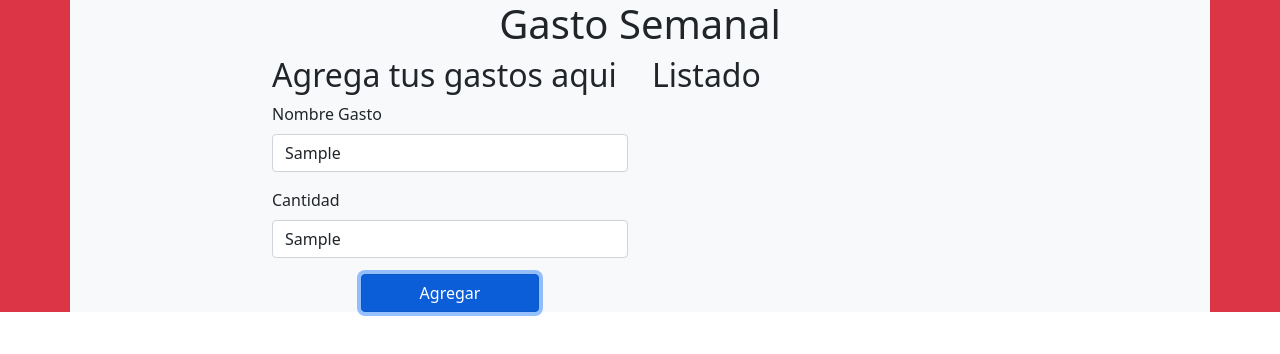
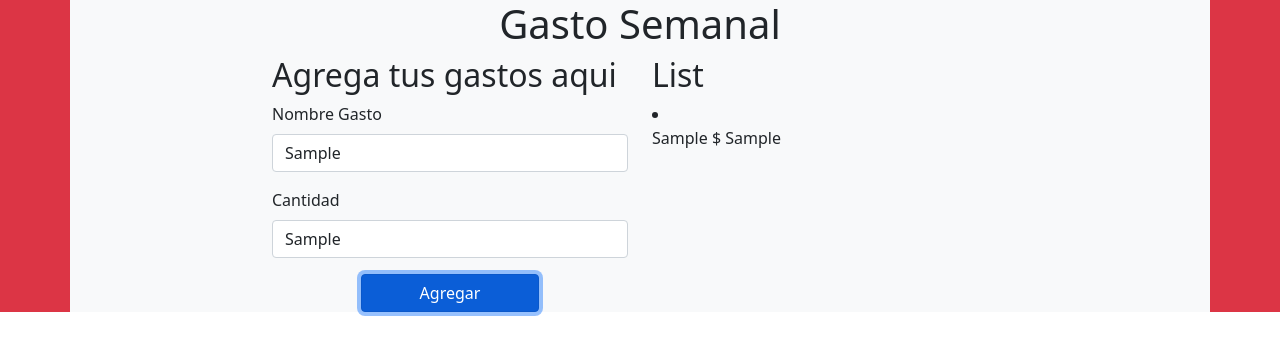
Before and after one commit to tomaslm3/Presupuesto-semanal, a React (Create React App) app: page / in a window 1280 px wide. Both pictures are taken after typing "Sample", "Sample" into the empty fields and a click on the button "Agregar". Shown: the top 354 px of the page. Built offline with nearby package versions, Linux system fonts and the light colour scheme.

Commit message:
component listed

```diff
--- a/src/components/list/List.js
+++ b/src/components/list/List.js
@@ -1,10 +1,18 @@
 import React from "react";
+import Listed from "../listed/Listed";
 
-function List( {cost} ) {
+function List({ cost }) {
     return (
         <div>
-            <h2>Listado</h2>
-            {console.log(cost)}
+            <h2>List</h2>
+            {Object.keys(cost).map(key => (
+                <Listed
+                    key={key}
+                    cost = {cost[key]}
+                />
+
+            ))}
+
         </div>
     )
 }
--- /dev/null
+++ b/src/components/listed/Listed.js
@@ -0,0 +1,15 @@
+import React from "react";
+
+function Listed( { cost }) {
+    const { nameSpend, amountSpend } = cost
+    return (
+        <li>
+            <p>
+                {nameSpend}
+                <span> $ {amountSpend} </span>
+            </p>
+        </li>
+    )
+}
+
+export default Listed;
--- a/src/containers/app/App.js
+++ b/src/containers/app/App.js
@@ -14,7 +14,6 @@ function App() {
   const addSpend = (spend) => {
     const cost = {...costs.cost};
     cost[`gasto${Date.now()}`] = spend;
-    // console.log(cost)
     setCosts({
       cost
     })
```
